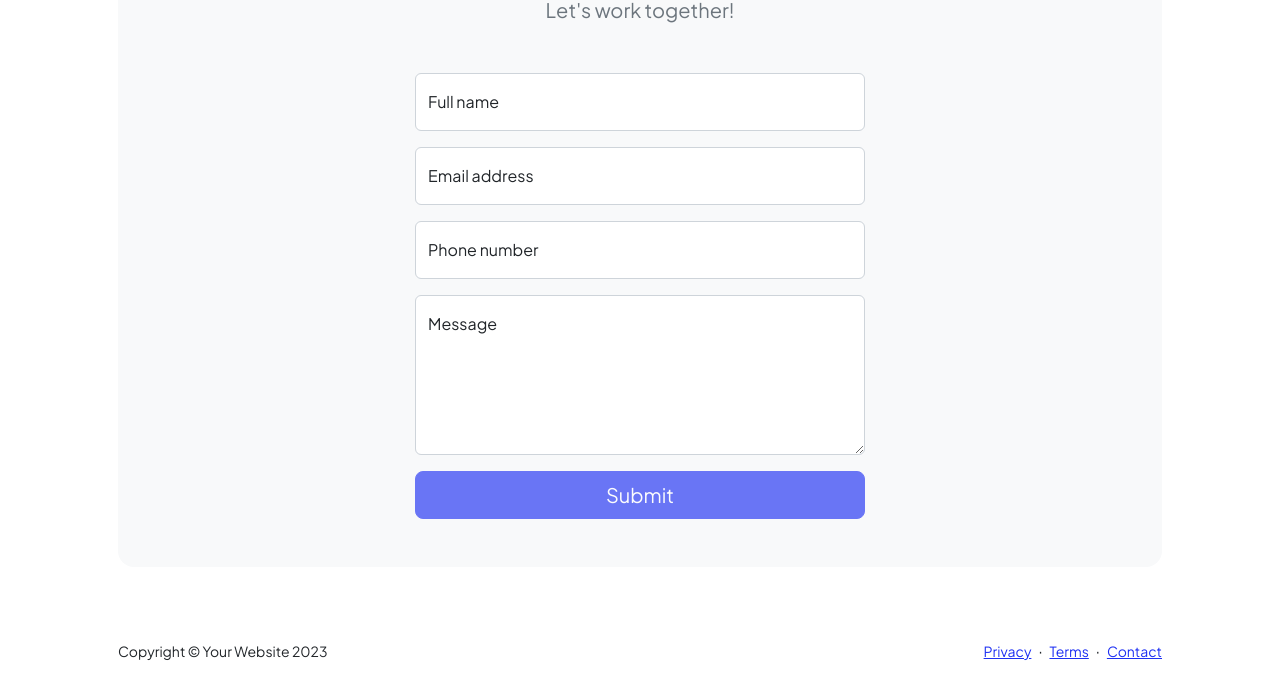
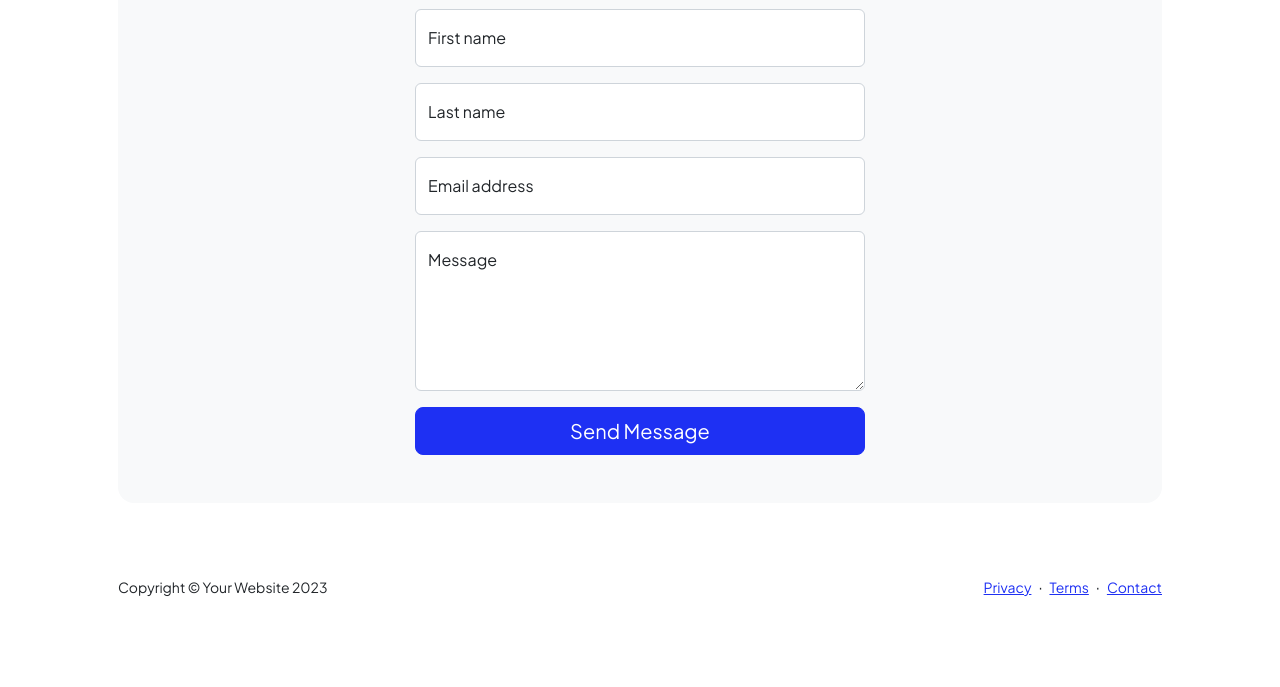
Before and after one commit to vivekananda-gokaraju/personal-portfolio, a plain HTML site: page contact.html in a window 1280 px wide. Shown: the part 293-980 px from the top of the page. After the commit the page ends 916 px from the top, so only its background shows below. Drawn offline with nearby package versions, Linux system fonts and the light colour scheme.

Commit message:
Linked Contact form to Email using Formspree

```diff
--- a/contact.html
+++ b/contact.html
@@ -40,68 +40,80 @@
                     <!-- Contact form-->
                     <div class="bg-light rounded-4 py-5 px-4 px-md-5">
   <div class="text-center mb-5">
-                            <div class="feature bg-primary bg-gradient-primary-to-secondary text-white rounded-3 mb-3"><i class="bi bi-envelope"></i></div>
     <h1 class="fw-bolder">Get in touch</h1>
     <p class="lead fw-normal text-muted mb-0">Let's work together!</p>
   </div>
   <div class="row gx-5 justify-content-center">
     <div class="col-lg-8 col-xl-6">
-                                <!-- * * * * * * * * * * * * * * *-->
-                                <!-- * * SB Forms Contact Form * *-->
-                                <!-- * * * * * * * * * * * * * * *-->
-                                <!-- This form is pre-integrated with SB Forms.-->
-                                <!-- To make this form functional, sign up at-->
-                                <!-- https://startbootstrap.com/solution/contact-forms-->
-                                <!-- to get an API token!-->
-                                <form id="contactForm" data-sb-form-api-token="API_TOKEN">
-                                    <!-- Name input-->
+
+      <form
+        action="https://formspree.io/f/mqaywlqq"
+        method="POST"
+      >
+        <!-- First Name -->
         <div class="form-floating mb-3">
-                                        <input class="form-control" id="name" type="text" placeholder="Enter your name..." data-sb-validations="required" />
-                                        <label for="name">Full name</label>
-                                        <div class="invalid-feedback" data-sb-feedback="name:required">A name is required.</div>
+          <input
+            class="form-control"
+            id="firstName"
+            type="text"
+            name="first_name"
+            placeholder="Enter your first name..."
+            required
+          />
+          <label for="firstName">First name</label>
         </div>
-                                    <!-- Email address input-->
+
+        <!-- Last Name -->
         <div class="form-floating mb-3">
-                                        <input class="form-control" id="email" type="email" placeholder="name@example.com" data-sb-validations="required,email" />
+          <input
+            class="form-control"
+            id="lastName"
+            type="text"
+            name="last_name"
+            placeholder="Enter your last name..."
+            required
+          />
+          <label for="lastName">Last name</label>
+        </div>
+
+        <!-- Email Address -->
+        <div class="form-floating mb-3">
+          <input
+            class="form-control"
+            id="email"
+            type="email"
+            name="email"
+            placeholder="name@example.com"
+            required
+          />
           <label for="email">Email address</label>
-                                        <div class="invalid-feedback" data-sb-feedback="email:required">An email is required.</div>
-                                        <div class="invalid-feedback" data-sb-feedback="email:email">Email is not valid.</div>
         </div>
-                                    <!-- Phone number input-->
+
+        <!-- Message -->
         <div class="form-floating mb-3">
-                                        <input class="form-control" id="phone" type="tel" placeholder="(123) 456-7890" data-sb-validations="required" />
-                                        <label for="phone">Phone number</label>
-                                        <div class="invalid-feedback" data-sb-feedback="phone:required">A phone number is required.</div>
+          <textarea
+            class="form-control"
+            id="message"
+            name="message"
+            placeholder="Enter your message here..."
+            style="height: 10rem"
+            required
+          ></textarea>
+          <label for="message">Message</label>
         </div>
-                                    <!-- Message input-->
-                                    <div class="form-floating mb-3">
-                                        <textarea class="form-control" id="message" type="text" placeholder="Enter your message here..." style="height: 10rem" data-sb-validations="required"></textarea>
-                                        <label for="message">Message</label>
-                                        <div class="invalid-feedback" data-sb-feedback="message:required">A message is required.</div>
+
+        <!-- Hidden subject (optional) -->
+        <input type="hidden" name="_subject" value="New message from your website!" />
+
+        <div class="d-grid">
+          <button class="btn btn-primary btn-lg" type="submit">Send Message</button>
         </div>
-                                    <!-- Submit success message-->
-                                    <!---->
-                                    <!-- This is what your users will see when the form-->
-                                    <!-- has successfully submitted-->
-                                    <div class="d-none" id="submitSuccessMessage">
-                                        <div class="text-center mb-3">
-                                            <div class="fw-bolder">Form submission successful!</div>
-                                            To activate this form, sign up at
-                                            <br />
-                                            <a href="https://startbootstrap.com/solution/contact-forms">https://startbootstrap.com/solution/contact-forms</a>
-                                        </div>
-                                    </div>
-                                    <!-- Submit error message-->
-                                    <!---->
-                                    <!-- This is what your users will see when there is-->
-                                    <!-- an error submitting the form-->
-                                    <div class="d-none" id="submitErrorMessage"><div class="text-center text-danger mb-3">Error sending message!</div></div>
-                                    <!-- Submit Button-->
-                                    <div class="d-grid"><button class="btn btn-primary btn-lg disabled" id="submitButton" type="submit">Submit</button></div>
       </form>
+
     </div>
   </div>
 </div>
+
                 </div>
             </section>
         </main>
```
Also changed, not shown: 1 other file. Lines whose indentation alone changed are shown as unchanged.
